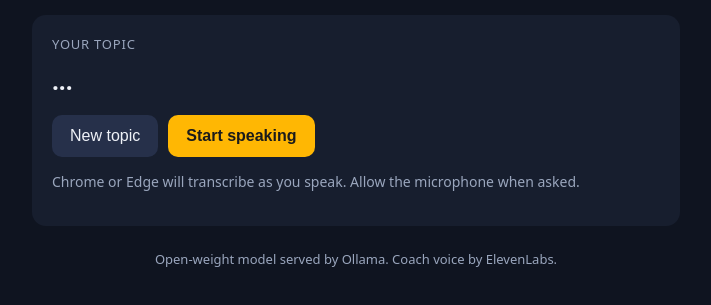
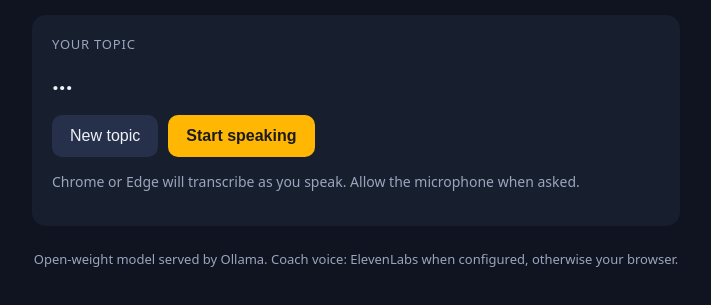
Before and after one commit to viveknshah/confident-speaker-coach, a website: page public/index.html in a window 1280 px wide. Shown: the part 121-426 px from the top of the page, without its empty margins (284-995 px from the left). Drawn offline with Linux system fonts and the light colour scheme; no server answers.

Commit message:
Footer: honest voice wording (ElevenLabs optional)

```diff
--- a/public/index.html
+++ b/public/index.html
@@ -44,7 +44,7 @@
     <div class="row"><button id="again" class="primary">Next topic</button><button id="replay" class="ghost">Hear coach again</button></div>
   </section>
 
-  <footer>Open-weight model served by Ollama. Coach voice by ElevenLabs. <span id="status"></span></footer>
+  <footer>Open-weight model served by Ollama. Coach voice: ElevenLabs when configured, otherwise your browser. <span id="status"></span></footer>
 </main>
 <script src="app.js" type="module"></script>
 </body></html>
```
